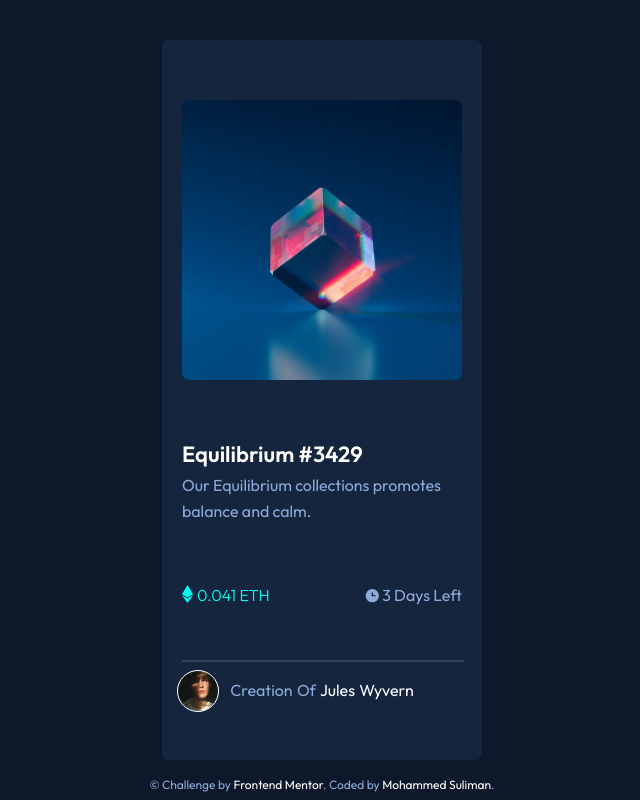
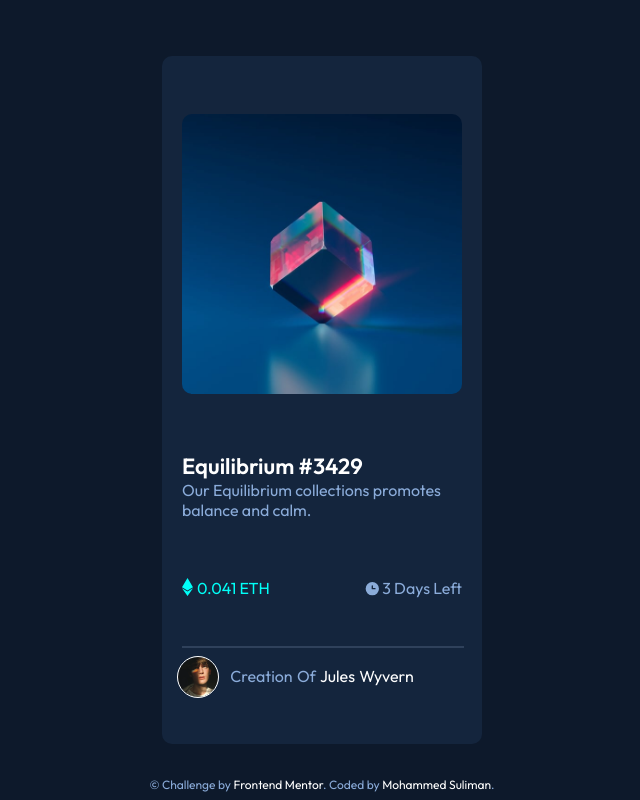
Before and after one commit to MB-Suliman/NFT-preview-card, a plain HTML site: page index.html in a window 1280 px wide. Shown: the whole page, without its empty margins (318-958 px from the left). Drawn offline with Linux system fonts and the light colour scheme.

Commit message:
Enhancing css file

```diff
--- a/css/style.css
+++ b/css/style.css
@@ -4,7 +4,7 @@
     --mainBackgroundColor: #0d192bff;
     --cardColor:#14253dff;
     --noHoverColor: #ffffff;
-    --mainBorderRadius: 7px;
+    --mainBorderRadius: 10px;
     --mainFontSize: 18px;
     --mainFontFamily: "Outfit";
 }
@@ -32,11 +32,12 @@ main {
 }
 .card {
     width: 320px;
-    height: 90%;
+    height: 86%;
     background-color: var(--cardColor);
     display: flex;
     flex-direction: column;
     justify-content: space-evenly;
+    gap: 0px;
     align-items: center;
     padding: 0px 20px;
     border-radius: var(--mainBorderRadius);
@@ -79,7 +80,7 @@ main {
     height: 280px;
     position: absolute;
     visibility: hidden;
-    background-color: #00fff785;
+    background-color: #00fff76e;
     border-radius: var(--mainBorderRadius);
     -webkit-border-radius: var(--mainBorderRadius);
     -moz-border-radius: var(--mainBorderRadius);
@@ -102,14 +103,12 @@ h2 span:hover {
 }
 .info p {
     font-size: calc(var(--mainFontSize) - 2px);
-    line-height: 1.6;
-    margin: 5px 0px 0px;
 }
 .info p span {
     text-transform: capitalize;
 }
 .price {
-    margin-bottom: 15px;
+    margin-bottom: 10px;
     display: flex;
     justify-content: space-between;
 }
@@ -124,7 +123,7 @@ h2 span:hover {
 p.sell {
     padding-left: 15px;
     text-transform: uppercase;
-    font-weight: 300;
+    font-weight: 400;
     color: var(--mainHoverColor);
 }
 .time::before {
```
